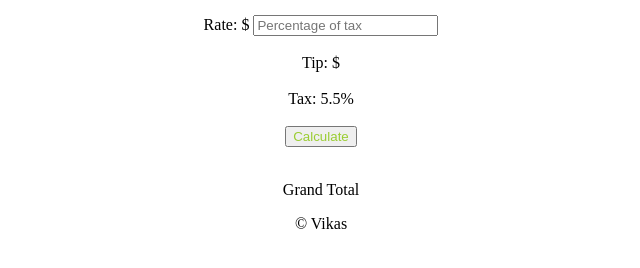
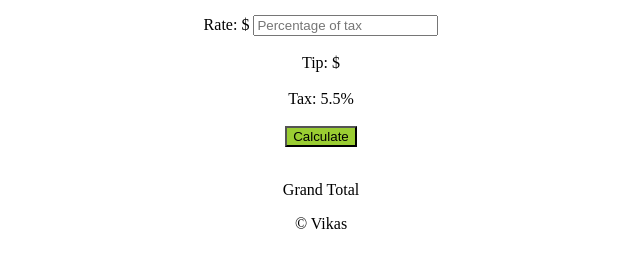
Before and after one commit to Vikas2004/maitre_d, a plain HTML site: page index.html in a window 1280 px wide. Shown: the part 104-372 px from the top of the page, without its empty margins (319-959 px from the left). Drawn offline with Linux system fonts and the light colour scheme.

Commit message:
color chnage

```diff
--- a/styles.css
+++ b/styles.css
@@ -1,5 +1,5 @@
 #btn {
-    color: yellowgreen;
-    background-origin: 16px 18px;
+    color: black;
+    background-color: yellowgreen;
 
 }
```
